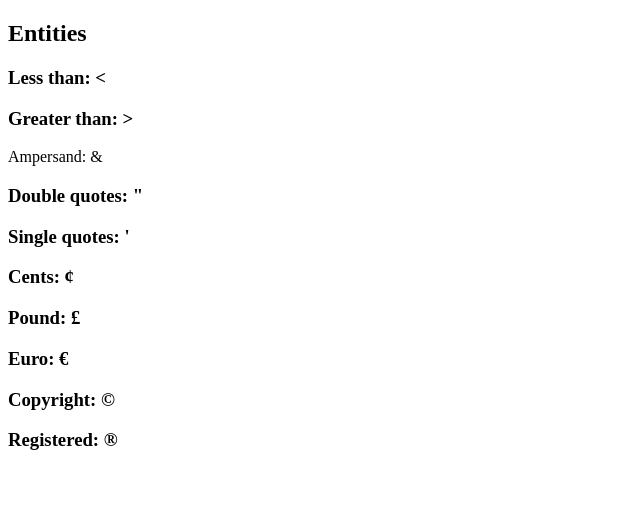
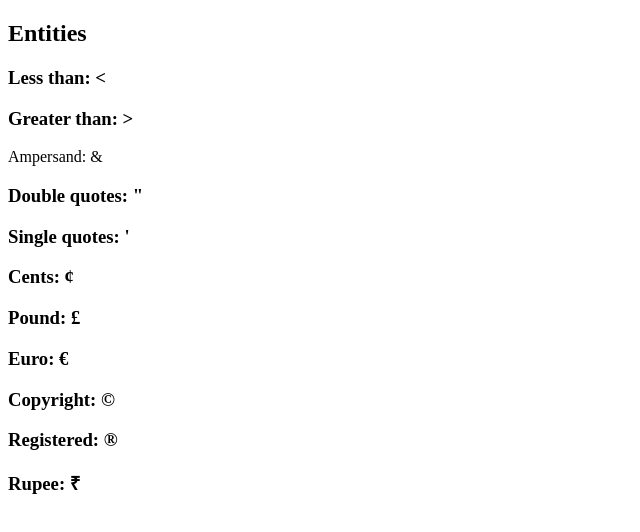
Before and after one commit to vtcavin/Entri_full_stack, a plain HTML site: page conainers_html/graphics_html/entitites.html in a window 1280 px wide. Shown: the whole page, without its empty margins (0-640 px from the left). Drawn offline with Linux system fonts and the light colour scheme.

Commit message:
Added symbols

```diff
--- a/conainers_html/graphics_html/entitites.html
+++ b/conainers_html/graphics_html/entitites.html
@@ -19,6 +19,7 @@
     <h3>Euro: &euro;</h3>
     <h3>Copyright: &copy;</h3>
     <h3>Registered: &reg;</h3>
+    <h3>Rupee: &#8377;</h3>
 
 </body>
 </html>
```
Also changed, not shown: conainers_html/graphics_html/symbols.html (added, +43 -0 lines).
